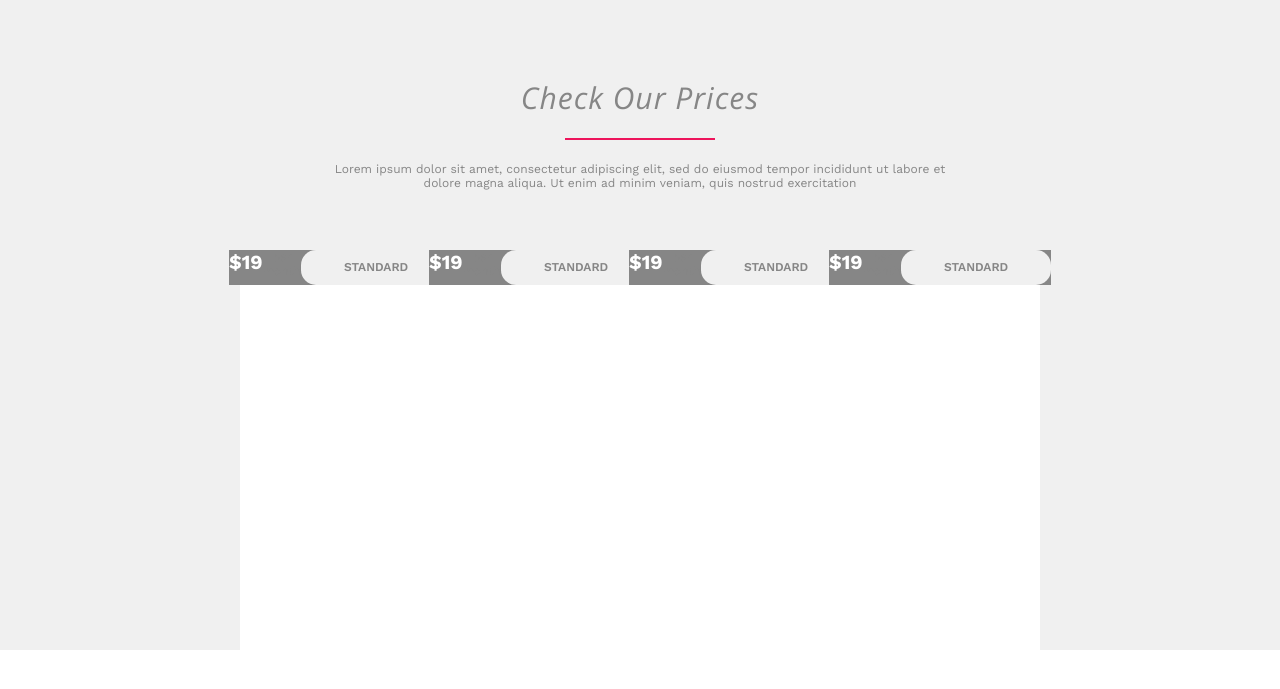
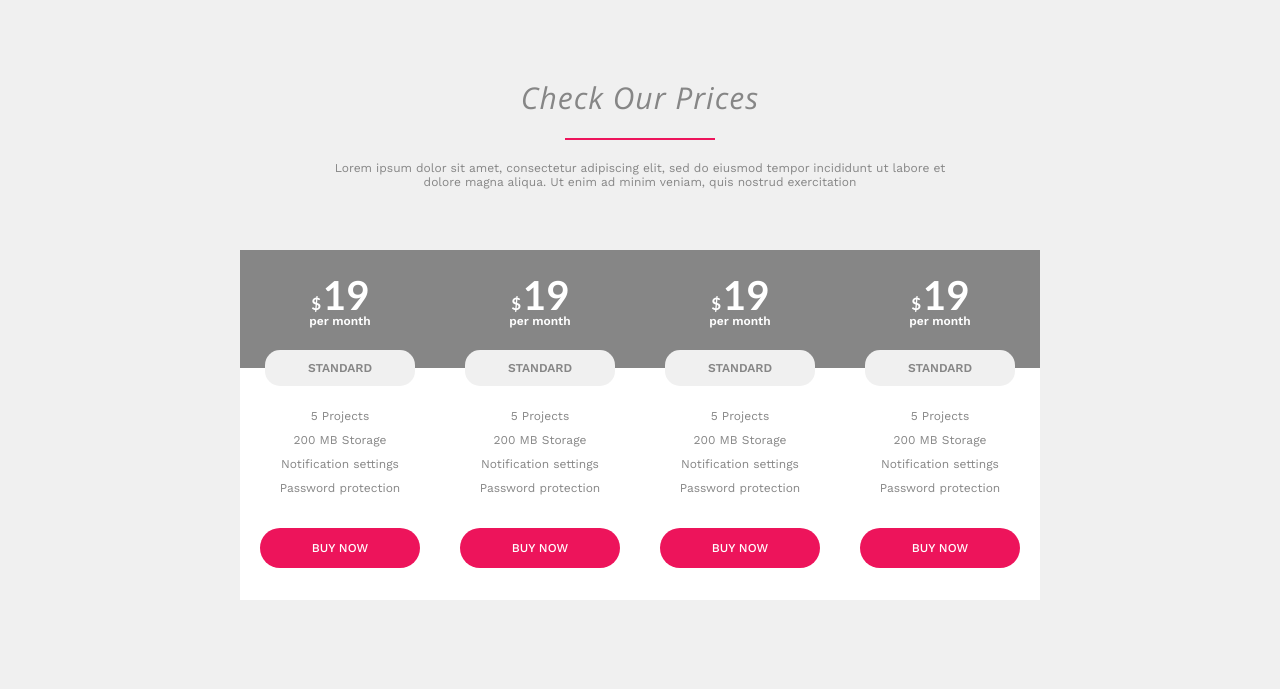
Before and after one commit to bartekbugala/Mache-Layout, a plain HTML site: page index.html in a window 1280 px wide. Shown: the part 2065-2754 px from the top of the page. Before the commit the page ends 2715 px from the top, so only its background shows below. Drawn offline with nearby package versions, Linux system fonts and the light colour scheme.

Commit message:
update index.html, style.css - add section prices

```diff
--- a/index.html
+++ b/index.html
@@ -9,6 +9,8 @@
     <link href="https://fonts.googleapis.com/css?family=Work+Sans:200,300,400,500,600,700,800,900" rel="stylesheet">
     <link href="https://fonts.googleapis.com/css?family=Open+Sans:300i" rel="stylesheet">
     <link href="https://fonts.googleapis.com/css?family=Overpass:400,600,700" rel="stylesheet">
+    <link href="https://fonts.googleapis.com/css?family=Lato:700" rel="stylesheet">
+    <link rel="stylesheet" href="./css/normalise.css">
     <link rel="stylesheet" href="./oldstyle.css">
     <link rel="stylesheet" href="./css/style.css">
 </head>
@@ -105,37 +107,77 @@
             <div class="price-row">
                 <div>
                     <div>
+                        <div>
                             <h5><span>$</span>19</h5>
                             <p>per month</p>
+                        </div>
                         <div>standard</div>
-
                     </div>
-
+                    <div>
+                        <ul>
+                            <li>5 Projects</li>
+                            <li>200 MB Storage</li>
+                            <li>Notification settings</li>
+                            <li>Password protection</li>
+                        </ul>
+                        <a href="#" class="button">Buy Now</a>
                     </div>
+                </div>
+                <div>
                     <div>
                         <div>
                             <h5><span>$</span>19</h5>
                             <p>per month</p>
+                        </div>
                         <div>standard</div>
                     </div>
-
+                    <div>
+                        <ul>
+                            <li>5 Projects</li>
+                            <li>200 MB Storage</li>
+                            <li>Notification settings</li>
+                            <li>Password protection</li>
+                        </ul>
+                        <a href="#" class="button">Buy Now</a>
                     </div>
+                </div>
+                <div>
                     <div>
                         <div>
                             <h5><span>$</span>19</h5>
                             <p>per month</p>
+                        </div>
                         <div>standard</div>
                     </div>
-
+                    <div>
+                        <ul>
+                            <li>5 Projects</li>
+                            <li>200 MB Storage</li>
+                            <li>Notification settings</li>
+                            <li>Password protection</li>
+                        </ul>
+                        <a href="#" class="button">Buy Now</a>
                     </div>
+                </div>
+                <div>
                     <div>
                         <div>
                             <h5><span>$</span>19</h5>
                             <p>per month</p>
+                        </div>
                         <div>standard</div>
                     </div>
+                    <div>
+                        <ul>
+                            <li>5 Projects</li>
+                            <li>200 MB Storage</li>
+                            <li>Notification settings</li>
+                            <li>Password protection</li>
+                        </ul>
+                        <a href="#" class="button">Buy Now</a>
+                    </div>
+                </div>
 
-                </div>
             </div>
         </div>
 
--- a/sass/style.scss
+++ b/sass/style.scss
@@ -45,12 +45,9 @@ h4,
     margin-top: 60px;
 }
 
-
-
 .pink-link:hover {
     color: $color-0;
 }
-
 
 section {
     p {
@@ -65,11 +62,12 @@ section {
     margin: 0 auto;
 }
 
-// Helper Classes START
+// change color to pink
 .pink {
     color: $color-3;
 }
 
+// pink line below headings
 .line {
     display: inline-block;
     margin-top: 20px;
@@ -78,15 +76,36 @@ section {
     border-top: 2px solid $color-3;
 }
 
+// triangular spacer under header
 .spacer {
     border-width: 30px 98vw 0 0;
     border-color: $color-3 transparent transparent transparent;
     border-style: solid;
-    background-color: $color-4;
+    background-color: $color-1;
 }
 
-// Helper Classes END
+// pink button
+.button {
+    display: inline-block;
+    line-height: 40px;
+    font-size: 14px;
+    font-weight: 500;
+    text-transform: uppercase;
+    text-decoration: none;
+    color: $color-1;
+    text-align: center;
+    background-color: $color-3;
+    height: 40px;
+    width: 160px;
+    border-radius: 20px;
 
+    &:hover {
+        background-color: $color-3-hv;
+        color: $color-1;
+    }
+}
+
+// header with navigation
 header {
     display: block;
     width: 100%;
@@ -182,30 +201,16 @@ header {
             }
 
             >.button {
-                display: inline-block;
-                line-height: 40px;
-                font-size: 14px;
-                font-weight: 500;
-                text-transform: uppercase;
-                text-decoration: none;
-                color: $color-1;
-                text-align: center;
-                background-color: $color-3;
-                height: 40px;
-                width: 160px;
-                border-radius: 20px;
                 margin-top: 40px;
-                &:hover {
-                    background-color: $color-3-hv;
-                    color: $color-1;
-                }
             }
         }
     }
 }
 
+// container with laptop on bottom
 .laptop {
     background-color: $color-4;
+
     .row {
         display: flex;
         flex-wrap: wrap;
@@ -220,6 +225,7 @@ header {
                 flex: 5;
                 padding: 50px;
                 justify-self: flex-end;
+
                 p {
                     line-height: 24px;
                     margin-bottom: 20px;
@@ -227,15 +233,17 @@ header {
             }
 
             &:last-child {
-              //  background: brown;
+                //  background: brown;
                 display: flex;
                 flex: 8;
                 align-items: flex-end;
                 justify-content: flex-end;
                 margin-bottom: -40px;
+
                 >.macbook-figure {
                     display: flex;
                     justify-content: center;
+
                     #macbook-pro {
                         width: 100%;
                         max-width: 100%;
@@ -245,7 +253,6 @@ header {
             }
         }
     }
-
 }
 
 .services {
@@ -309,8 +316,10 @@ header {
             font-family: 'Open Sans', sans-serif;
             font-style: italic;
             font-weight: 300;
+
             span {
                 quotes: "“""”""‘""’";
+
                 &:before,
                 &:after {
                     display: block;
@@ -322,9 +331,11 @@ header {
                     content: open-quote;
                     line-height: 0;
                 }
+
                 &:before {
                     padding-top: 140px;
                 }
+
                 &:after {
                     content: close-quote;
                     padding-top: 140px;
@@ -333,14 +344,16 @@ header {
         }
     }
 }
+
 .prices {
     padding-top: 100px;
     display: flex;
-    min-height: 500px;
+    min-height: 800px;
     justify-content: center;
     text-align: center;
     background-color: $color-4;
-    div {
+
+    >div {
         p {
             flex: 4;
             width: 60%;
@@ -353,45 +366,100 @@ header {
             justify-self: center;
             justify-content: space-evenly;
             flex-wrap: wrap;
+
+            div {
+                display: flex;
+            }
+
             >div {
                 width: 200px;
                 background-color: $color-1;
                 color: $color-2;
-                height: 400px;
-                display: flex;
-                justify-content: center;
-                flex: initial;
-                >div {
-                    display: flex;
+                height: 350px;
+                flex-direction: column;
+                justify-content: flex-start;
+
+                >div:first-of-type {
                     align-self: flex-start;
                     background-color: $color-2;
                     color: $color-1;
-                    justify-self: stretch;
-                    >h5 {
-                        font-size: 20px;
-                        span {
+                    flex-direction: column;
+                    width: 100%;
 
+                    >div:first-of-type {
+                        height: 100px;
+                        flex-direction: column;
+                        justify-content: center;
+                        align-content: center;
+                        color: $color-1;
+
+                        >h5 {
+                            margin-top: 25px;
+                            display: inline-block;
+                            height: 40px;
+                            line-height: 40px;
+                            vertical-align: bottom;
+                            font-family: 'Lato', sans-serif;
+                            font-size: 40px;
+                            font-weight: 700;
+
+                            span {
+                                letter-spacing: 1px;
+                                font-size: 17px;
+                            }
+                        }
+
+                        p {
+                            display: block;
+                            color: $color-1;
+                            font-weight: 600;
+                            font-size: 12px;
+                            width: 100%;
                         }
                     }
-                    p {
-                        width: 100%;
-                    }
-                    >div {
 
+                    >div:last-of-type {
+                        justify-content: center;
+                        align-self: center;
                         color: $color-2;
                         background-color: $color-4;
-                        height: 35px;
-                        line-height: 35px;
+                        height: 36px;
+                        line-height: 36px;
                         width: 150px;
                         border-radius: 15px;
                         font-size: 12px;
                         font-weight: 600;
                         text-transform: uppercase;
+                        margin-bottom: -18px;
+                    }
+                }
+
+                >div:last-of-type {
+                    height: 250px;
+                    flex-direction: column;
+                    justify-content: center;
+                    justify-content: space-evenly;
+                    align-self: center;
+                    justify-self: center;
+
+                    >ul {
+
+                        justify-self: center;
+                        font-size: 12px;
+                        list-style: none;
+                        color: $color-2;
+
+                        >li {
+                            margin-top: 10px;
+                        }
                     }
 
+                    >.button {
+                        font-size: 12px;
+                        align-self: center;
+                    }
                 }
             }
         }
-
     }
 }
```
Also changed, not shown: css/style.css, 1 other file. Lines whose indentation alone changed are shown as unchanged.
